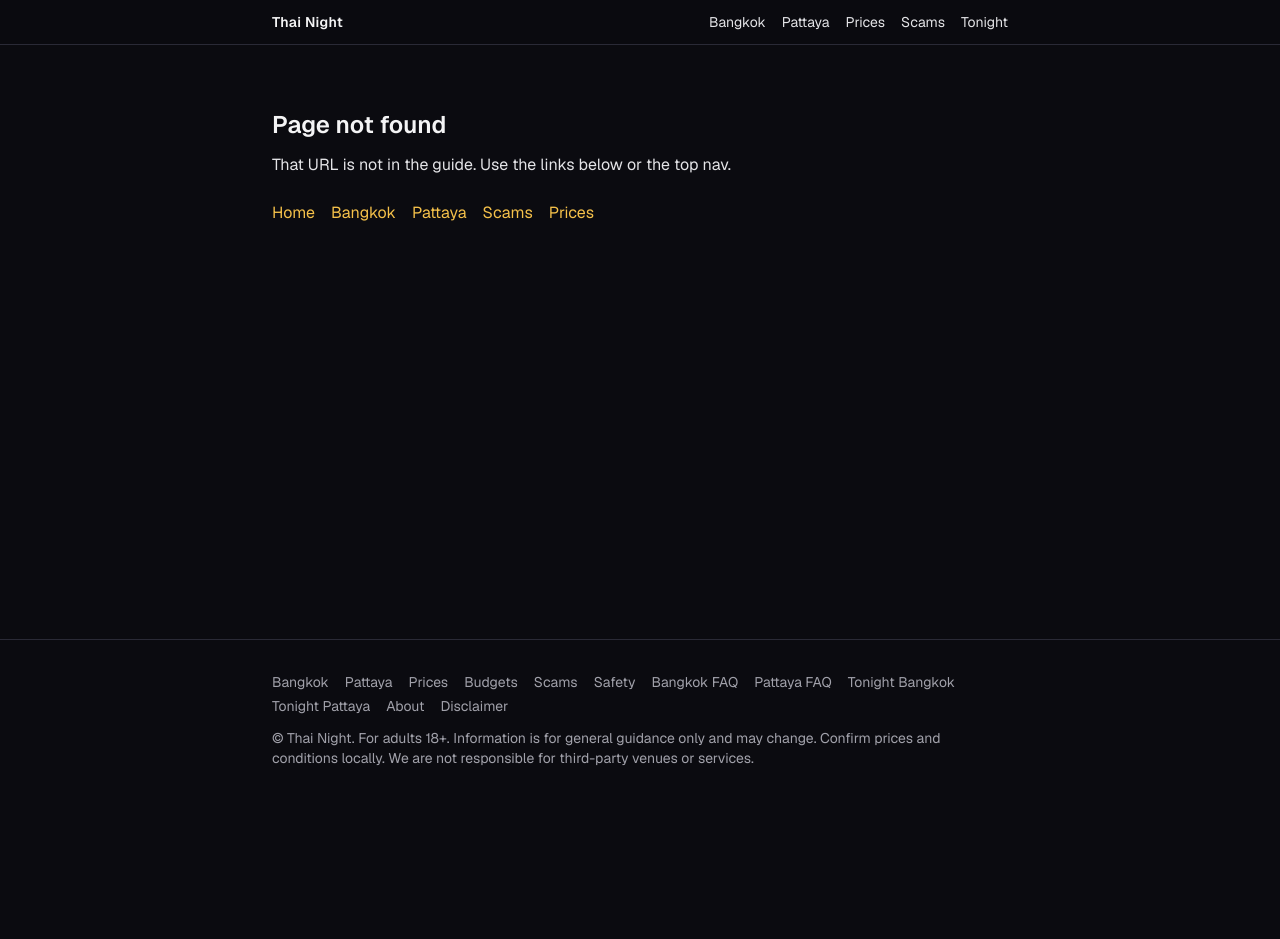
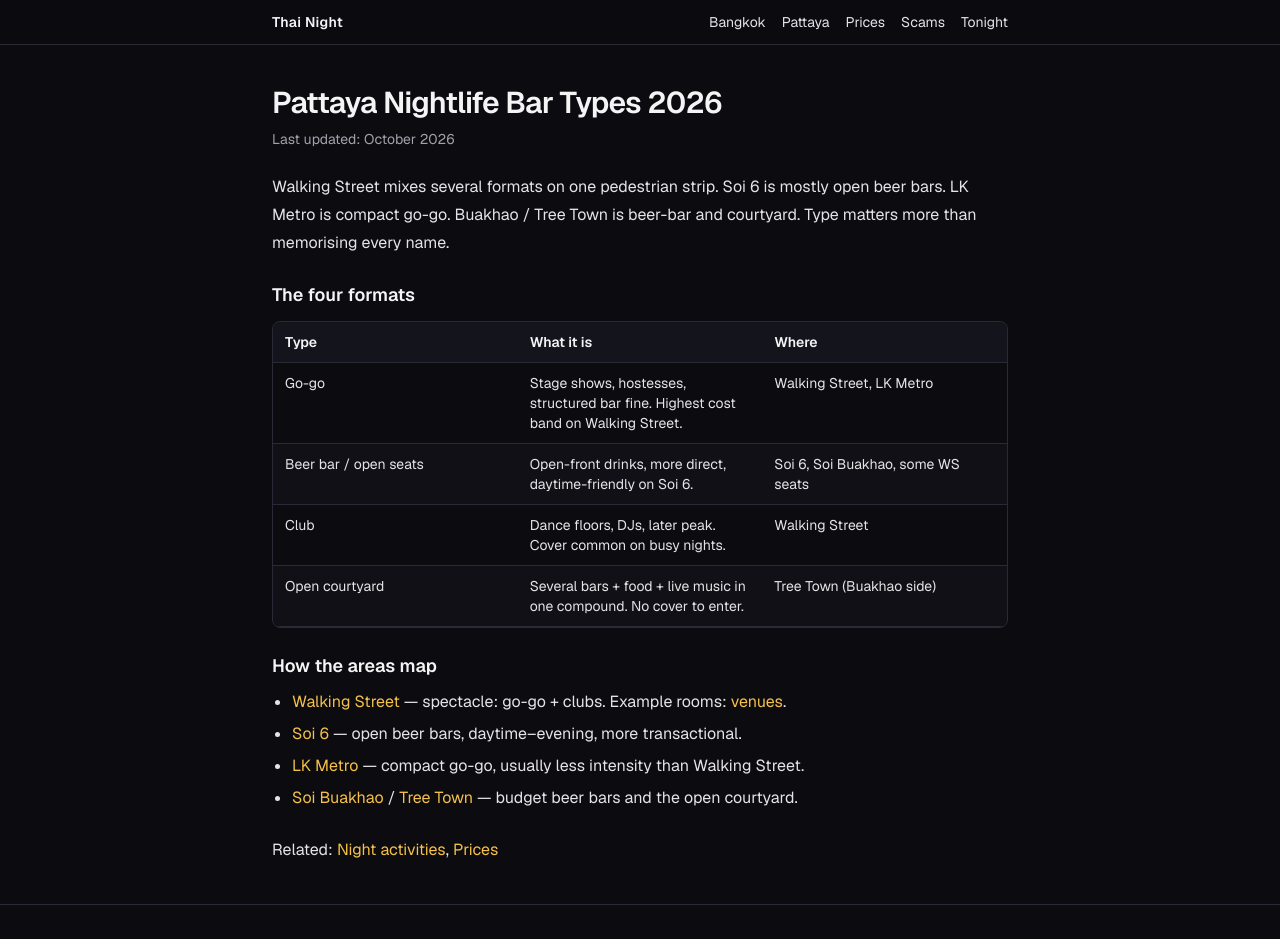
Before and after one commit to ouyowu/thainight-co, a Next.js app: page /pattaya/bar-types in a window 1280 px wide. Before the commit this address had no page. Shown: the top 939 px of the page. Before the commit the page ends 800 px from the top, so only its background shows below. Built offline with nearby package versions, Linux system fonts and the light colour scheme.

Commit message:
Add Bangkok and Pattaya nightlife bar-types guides

```diff
--- /dev/null
+++ b/app/bangkok/bar-types/page.tsx
@@ -0,0 +1,101 @@
+import Link from "next/link";
+import { PageShell } from "@/components/PageShell";
+import { PriceTable } from "@/components/PriceTable";
+import { pageMeta } from "@/lib/seo";
+
+export const metadata = pageMeta(
+  "Bangkok Nightlife Bar Types 2026",
+  "Go-go vs beer bar vs rooftop vs club in Bangkok: Soi Cowboy, Nana Plaza, Soi 11 and RCA. What each format is for.",
+  "/bangkok/bar-types/",
+);
+
+export default function BangkokBarTypesPage() {
+  return (
+    <PageShell title="Bangkok Nightlife Bar Types 2026">
+      <p>
+        Pick the format first, then the street. Cowboy and Nana are go-go. Soi 11 is rooftops and
+        clubs. RCA is a club strip. Mixing all four on night one is how people get tired and
+        overspend.
+      </p>
+      <section>
+        <h2 className="text-lg font-semibold text-foreground">The four formats</h2>
+        <div className="mt-3">
+          <PriceTable
+            caption="Bangkok bar types"
+            headers={["Type", "What it is", "Where"]}
+            rows={[
+              [
+                "Go-go",
+                "Stage shows, hostesses, lady drink + bar fine. Confirm both before rounds.",
+                "Soi Cowboy, Nana Plaza",
+              ],
+              [
+                "Beer bar / open seats",
+                "Simpler drinks, street energy, easier to leave. Not a show room.",
+                "Edges of Cowboy / Nana; some Soi 11 spots",
+              ],
+              [
+                "Rooftop / cocktail",
+                "Views, mixed crowds, rooftop/club premium on drinks.",
+                "Soi 11, Thonglor",
+              ],
+              [
+                "Club",
+                "Dance floors, DJs, later peak. Cover common; ID checks real.",
+                "Soi 11, RCA, some Thonglor",
+              ],
+            ]}
+          />
+        </div>
+      </section>
+      <section>
+        <h2 className="text-lg font-semibold text-foreground">How the areas map</h2>
+        <ul className="mt-2 list-disc space-y-1 pl-5">
+          <li>
+            <Link href="/bangkok/areas/soi-cowboy/" className="text-accent hover:underline">
+              Soi Cowboy
+            </Link>{" "}
+            — open-air go-go street. Easiest first sit. Bar names:{" "}
+            <Link href="/bangkok/areas/soi-cowboy/bars/" className="text-accent hover:underline">
+              bars list
+            </Link>
+            .
+          </li>
+          <li>
+            <Link href="/bangkok/areas/nana-plaza/" className="text-accent hover:underline">
+              Nana Plaza
+            </Link>{" "}
+            — three-floor go-go complex. More variety, denser.
+          </li>
+          <li>
+            <Link href="/bangkok/areas/soi-11/" className="text-accent hover:underline">
+              Soi 11
+            </Link>{" "}
+            — bars, rooftops, clubs. Contrast night.{" "}
+            <Link href="/bangkok/ladies-night/" className="text-accent hover:underline">
+              Ladies night / promos
+            </Link>{" "}
+            live here as a visitor concept.
+          </li>
+          <li>
+            <Link href="/bangkok/areas/rca-thonglor/" className="text-accent hover:underline">
+              RCA
+            </Link>{" "}
+            — purpose-built club strip. Thonglor — upscale bars + selective clubs. Go-go visitors
+            usually skip unless they want a club night.
+          </li>
+        </ul>
+      </section>
+      <p>
+        Related:{" "}
+        <Link href="/bangkok/night-activities/" className="text-accent hover:underline">
+          Night activities
+        </Link>
+        ,{" "}
+        <Link href="/prices/" className="text-accent hover:underline">
+          Prices
+        </Link>
+      </p>
+    </PageShell>
+  );
+}
--- /dev/null
+++ b/app/pattaya/bar-types/page.tsx
@@ -0,0 +1,100 @@
+import Link from "next/link";
+import { PageShell } from "@/components/PageShell";
+import { PriceTable } from "@/components/PriceTable";
+import { pageMeta } from "@/lib/seo";
+
+export const metadata = pageMeta(
+  "Pattaya Nightlife Bar Types 2026",
+  "Go-go vs beer bar vs club vs open courtyard in Pattaya: Walking Street, Soi 6, LK Metro, Buakhao and Tree Town.",
+  "/pattaya/bar-types/",
+);
+
+export default function PattayaBarTypesPage() {
+  return (
+    <PageShell title="Pattaya Nightlife Bar Types 2026">
+      <p>
+        Walking Street mixes several formats on one pedestrian strip. Soi 6 is mostly open beer
+        bars. LK Metro is compact go-go. Buakhao / Tree Town is beer-bar and courtyard. Type
+        matters more than memorising every name.
+      </p>
+      <section>
+        <h2 className="text-lg font-semibold text-foreground">The four formats</h2>
+        <div className="mt-3">
+          <PriceTable
+            caption="Pattaya bar types"
+            headers={["Type", "What it is", "Where"]}
+            rows={[
+              [
+                "Go-go",
+                "Stage shows, hostesses, structured bar fine. Highest cost band on Walking Street.",
+                "Walking Street, LK Metro",
+              ],
+              [
+                "Beer bar / open seats",
+                "Open-front drinks, more direct, daytime-friendly on Soi 6.",
+                "Soi 6, Soi Buakhao, some WS seats",
+              ],
+              [
+                "Club",
+                "Dance floors, DJs, later peak. Cover common on busy nights.",
+                "Walking Street",
+              ],
+              [
+                "Open courtyard",
+                "Several bars + food + live music in one compound. No cover to enter.",
+                "Tree Town (Buakhao side)",
+              ],
+            ]}
+          />
+        </div>
+      </section>
+      <section>
+        <h2 className="text-lg font-semibold text-foreground">How the areas map</h2>
+        <ul className="mt-2 list-disc space-y-1 pl-5">
+          <li>
+            <Link href="/pattaya/areas/walking-street/" className="text-accent hover:underline">
+              Walking Street
+            </Link>{" "}
+            — spectacle: go-go + clubs. Example rooms:{" "}
+            <Link href="/pattaya/areas/walking-street/venues/" className="text-accent hover:underline">
+              venues
+            </Link>
+            .
+          </li>
+          <li>
+            <Link href="/pattaya/areas/soi-6/" className="text-accent hover:underline">
+              Soi 6
+            </Link>{" "}
+            — open beer bars, daytime–evening, more transactional.
+          </li>
+          <li>
+            <Link href="/pattaya/areas/lk-metro/" className="text-accent hover:underline">
+              LK Metro
+            </Link>{" "}
+            — compact go-go, usually less intensity than Walking Street.
+          </li>
+          <li>
+            <Link href="/pattaya/areas/soi-buakhao/" className="text-accent hover:underline">
+              Soi Buakhao
+            </Link>{" "}
+            /{" "}
+            <Link href="/pattaya/areas/tree-town/" className="text-accent hover:underline">
+              Tree Town
+            </Link>{" "}
+            — budget beer bars and the open courtyard.
+          </li>
+        </ul>
+      </section>
+      <p>
+        Related:{" "}
+        <Link href="/pattaya/night-activities/" className="text-accent hover:underline">
+          Night activities
+        </Link>
+        ,{" "}
+        <Link href="/prices/" className="text-accent hover:underline">
+          Prices
+        </Link>
+      </p>
+    </PageShell>
+  );
+}
```
